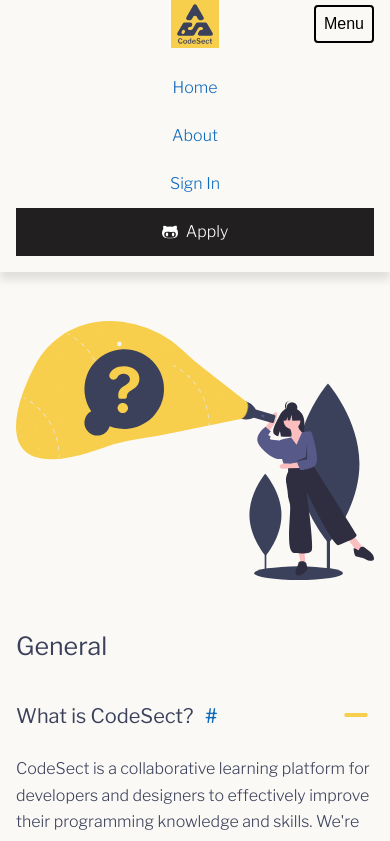
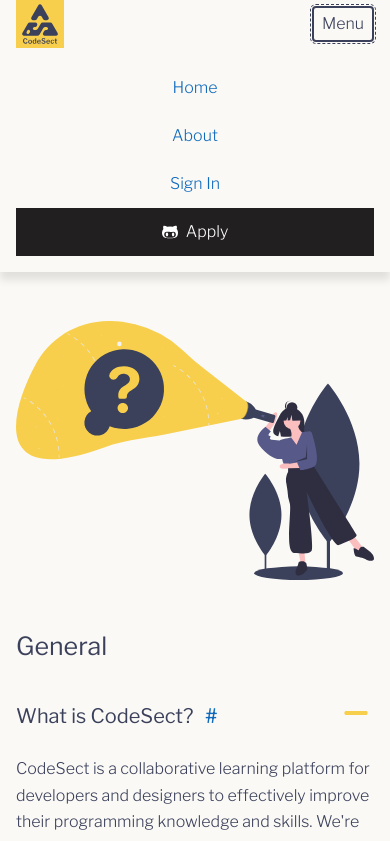
Before and after one commit to codesect/codesect.com, a plain HTML site: page faq.html in a window 390 px wide. Both pictures are taken after a click on the button "Menu". Shown: the top 841 px of the page. Drawn offline with nearby package versions, Linux system fonts and the light colour scheme.

Commit message:
Update menu button

```diff
--- a/main.js
+++ b/main.js
@@ -1,10 +1,10 @@
 (function () {
   const faq = document.querySelector('.faq');
   const menu = document.querySelector('#menu');
-  const toggle = document.querySelector('#toggle-menu');
+  const menuToggle = document.querySelector('#toggle-menu');
 
   function handleMenuButtonClick() {
-    if (menu.classList.contains('is-active')) {
+    if (this.getAttribute('aria-expanded') === 'true') {
       this.setAttribute('aria-expanded', 'false');
       menu.classList.remove('is-active');
     } else {
@@ -13,7 +13,9 @@
     }
   }
 
-  toggle.addEventListener('click', handleMenuButtonClick);
+  if (menuToggle) {
+    menuToggle.addEventListener('click', handleMenuButtonClick);
+  }
 
   function handleFaqClick(e) {
     if (e.target.classList.contains('faq__title')) {
--- a/style.css
+++ b/style.css
@@ -89,7 +89,34 @@
   outline: thin dotted;
 }
 
-img {
+button,
+input {
+  color: inherit;
+  font-family: inherit;
+  font-size: inherit;
+  font-weight: inherit;
+  line-height: inherit;
+}
+
+button:focus,
+input:focus {
+  outline: thin dashed;
+  outline-offset: 1px;
+}
+
+button:disabled,
+input:disabled {
+  cursor: not-allowed;
+  opacity: 0.85;
+}
+
+input {
+  border: 1px solid rgba(0, 0, 0, 0.1);
+  padding: 0.5rem 1rem;
+}
+
+img,
+svg {
   max-width: 100%;
 }
 
@@ -161,8 +188,7 @@
 .navbar {
   align-items: center;
   display: flex;
-  flex-direction: column;
-  justify-content: center;
+  justify-content: space-between;
 }
 
 .navbar__link,
@@ -196,9 +222,10 @@
 }
 
 .menu {
-  background-color: #faf9f5; /* body bg colour */
+  background-color: var(--color-bg);
   box-shadow: 0 0.5rem 0.5rem 0 rgba(0, 0, 0, 0.1);
   display: none;
+  left: 0;
   list-style: none;
   margin: 0;
   padding: var(--spacing);
@@ -233,12 +260,10 @@
 .menu__button {
   background-color: transparent;
   border: 2px solid currentColor;
-  border-radius: 4px;
-  font-size: inherit;
+  border-radius: 0.25rem;
+  cursor: pointer;
+  line-height: 1;
   padding: 0.5rem;
-  position: absolute;
-  right: 1rem;
-  top: 0.3125rem;
 }
 
 .menu__item {
@@ -250,7 +275,7 @@
   color: var(--color-link);
   display: block;
   line-height: 1;
-  padding: 1rem;
+  padding: var(--spacing);
   text-decoration: none;
   transition: color 0.3s ease-in-out;
 }
```
